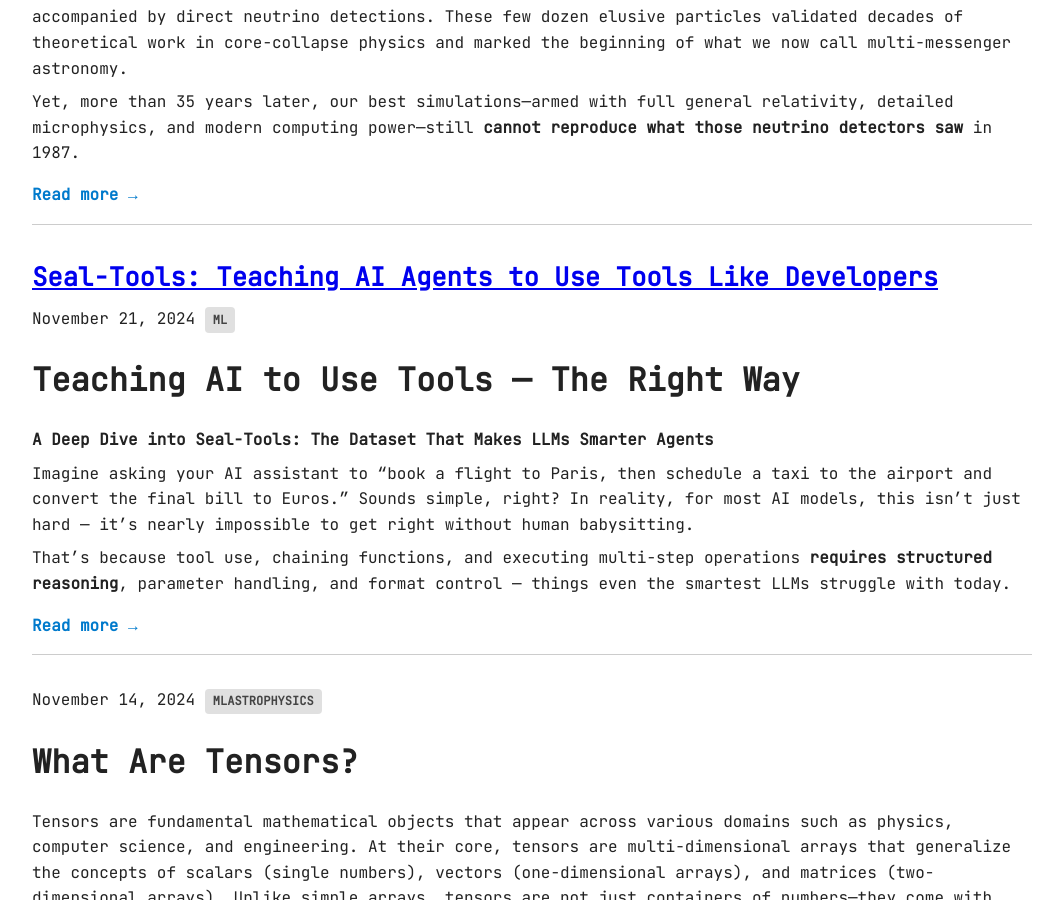
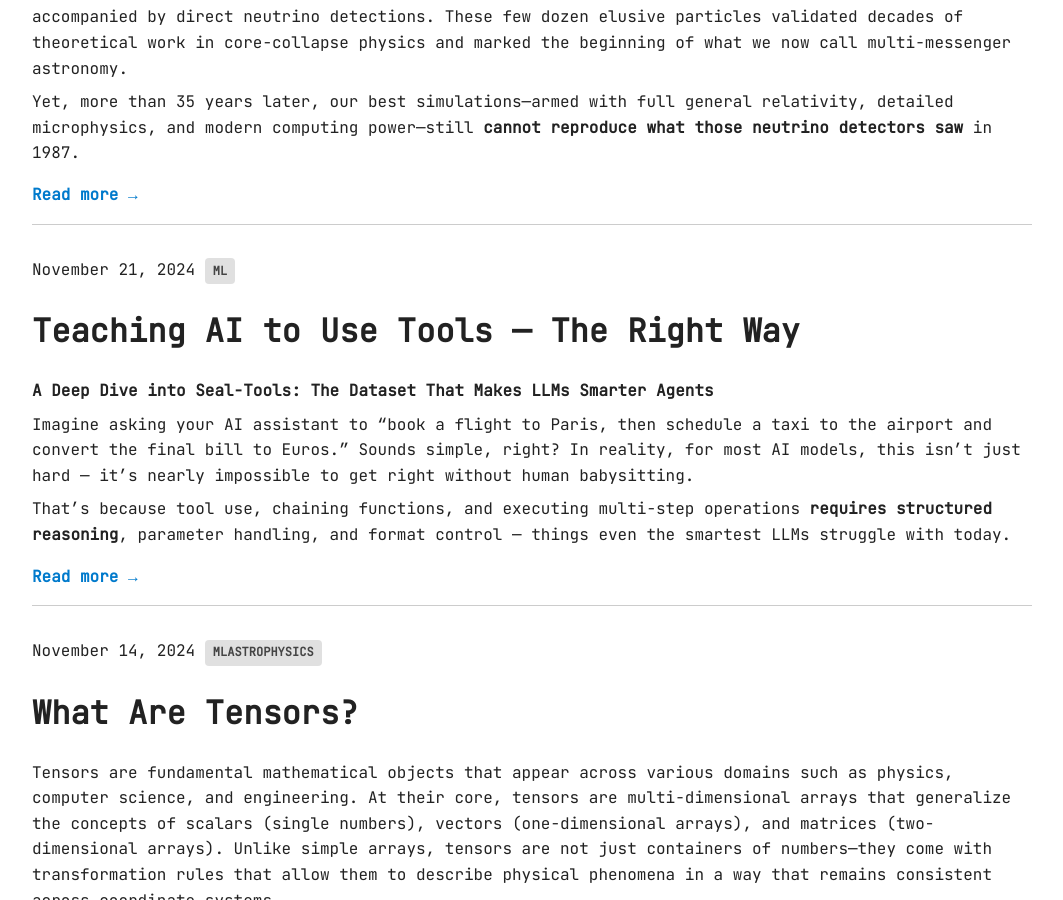
Before and after one commit to Raahul-Thakur/tensorandquarks.github.io, a Jekyll site: the page built from index.md, in a window 1280 px wide and 900 px high, scrolled down 7102 px. Shown: the whole window, without its empty margins (108-1171 px from the left). Built offline with Jekyll 4.4.1, drawn with Linux system fonts in a browser that asks for light colours.

Commit message:
Update 2024-11-21-seal-tools.md

```diff
--- a/_posts/2024-11-21-seal-tools.md
+++ b/_posts/2024-11-21-seal-tools.md
@@ -1,6 +1,6 @@
 ---
 layout: default
-title: "Seal-Tools: Teaching AI Agents to Use Tools Like Developers"
+title: ""
 date: 2024-11-21
 tags: [ML]
 ---
```
